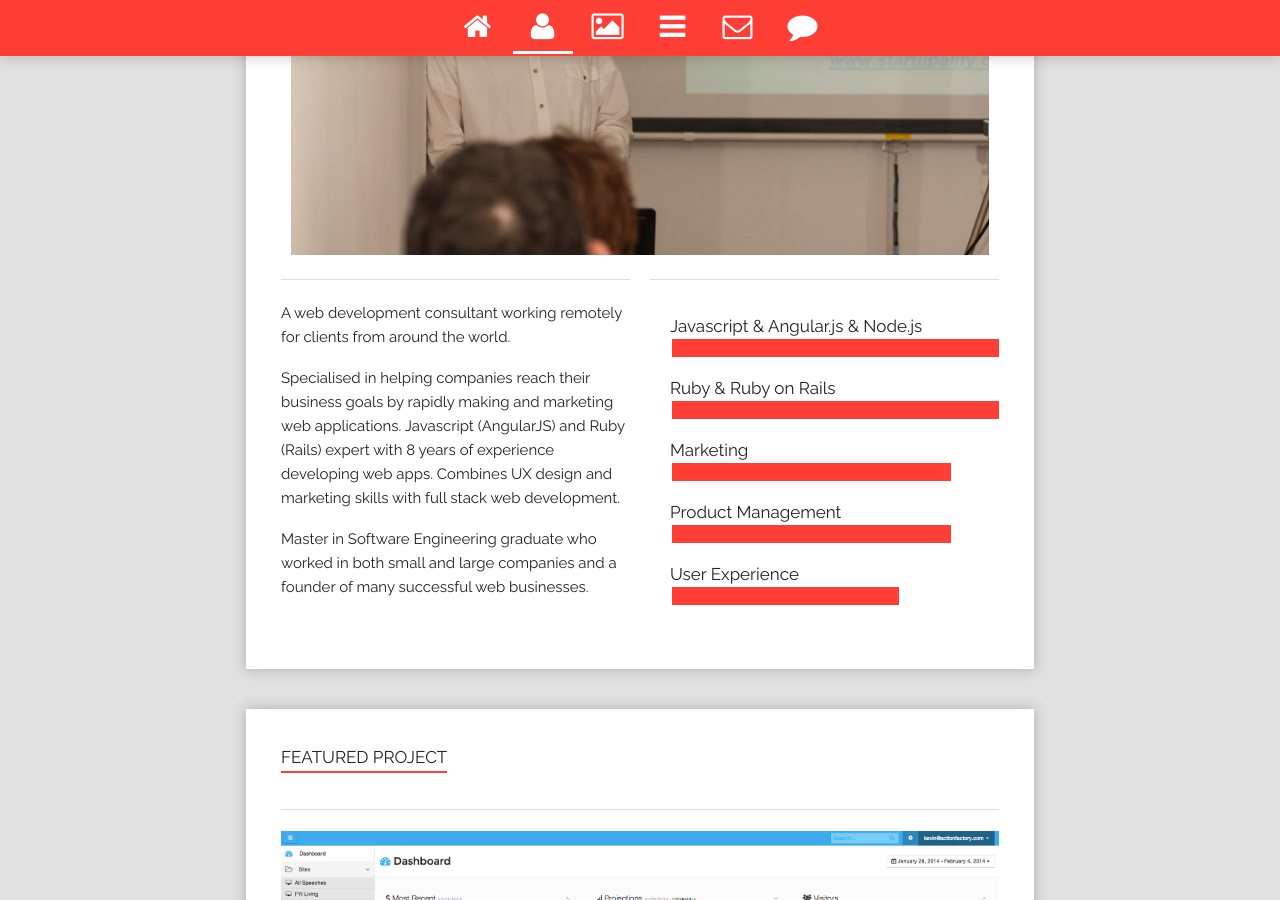
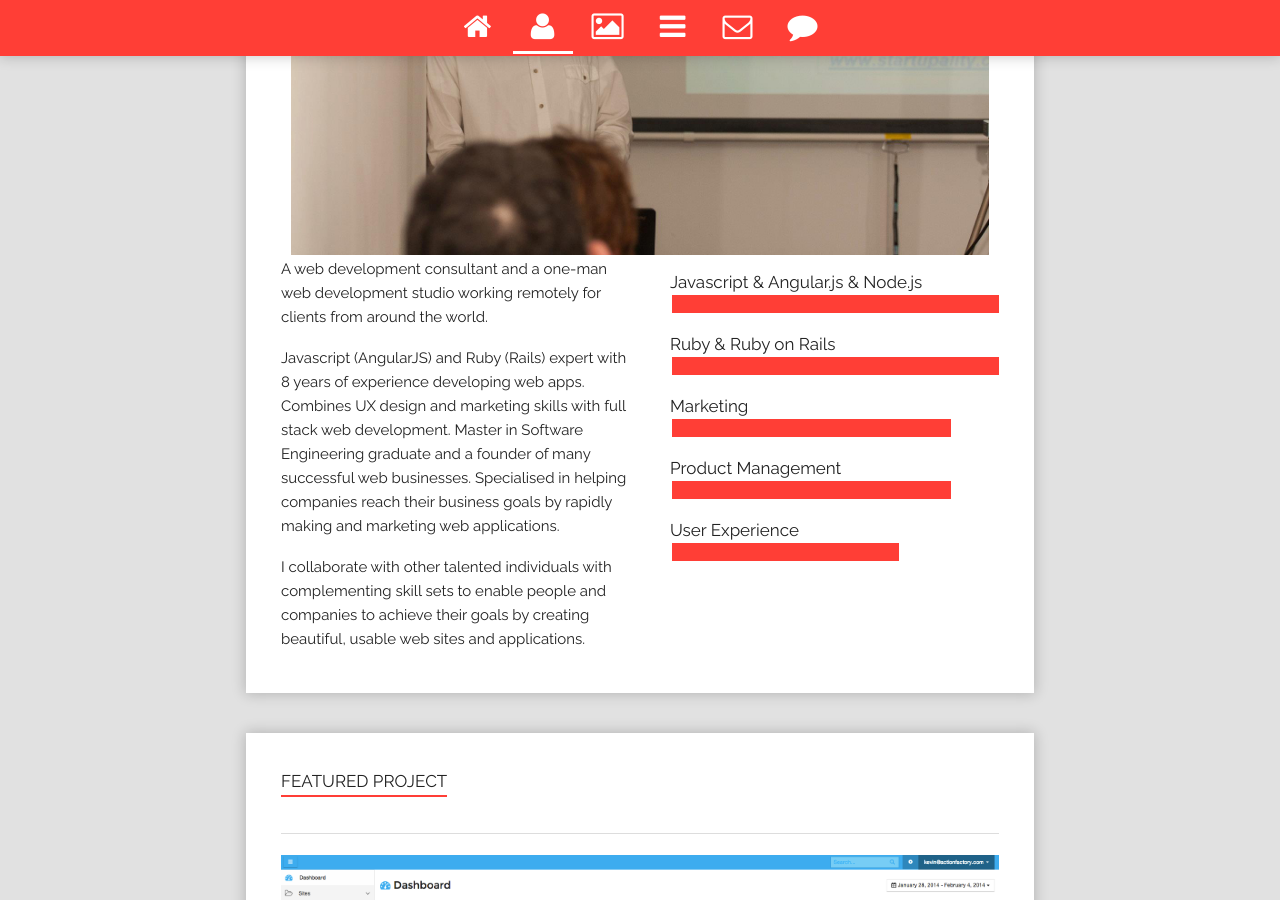
Before and after one commit to lipeno/lipeno.github.io, a Jekyll site: the page built from index.html, in a window 1280 px wide and 900 px high, scrolled down 1771 px. Built offline with Jekyll 4.4.1, drawn with Linux system fonts in a browser that asks for light colours; nearby versions of some CDN libraries; library files that are not in the unit come from our copies; Markdown is read by kramdown in place of the engine named in the settings; the list of posts is cut into pages by our own code; some of the changed text lies outside the part shown.

Commit message:
Change font size and add daily routine post

```diff
--- a/css/main.css
+++ b/css/main.css
@@ -14,7 +14,8 @@
 
 body {
   background-color: #FFF;
-  font: 13.34px Helvetica, Arial, sans-serif;
+  font-family: 'Helvetica Neue', Helvetica, 'Segoe UI', Arial, freesans, sans-serif;
+  font-size: 13.34px;
   font-size: small;
   text-align: center;
 }
--- a/index.html
+++ b/index.html
@@ -34,7 +34,7 @@
                 </ul>
             </div>
             <h3 class="bold" >ANDREJ DRAGIŠIĆ</h3>
-            <h4 >Software consultant</h4>
+            <h4>Web development consultant</h4>
             <hr class="highlight-hr" />
             <div class="row">
 
@@ -82,29 +82,27 @@
     </div>
     <div id="description" class="six columns">
 
-        <hr />
         <p>
             <!--A skilled software engineer with expertise in managing teams and projects to deliver software. Javascript (AngularJS) and Ruby (Rails) expert with 8 years of experience developing web apps.-->
 <!---->
             <!--Graduated with a Master in Software Engineering, worked in both big and small companies, and besides winning awards for apps, participating at hackathons, and organising events and meetups, founded and ran a startup company. Founded web hosting service (HostingCamel.com), business planning tool for entrepreneurs (Startupality.com) and remote workers portal (LiveWorkRemote.com).-->
 
-            A web development consultant working remotely for clients from around the world.
+            A web development consultant and a one-man web development studio working remotely for clients from around the world.
             <!--A skilled software engineer with expertise in managing teams and projects to deliver software.-->
         </p>
         <p>
+            Javascript (AngularJS) and Ruby (Rails) expert with 8 years of experience developing web apps. Combines UX design and marketing skills with full stack web development.
+            Master in Software Engineering graduate and a founder of many successful web businesses.
             Specialised in helping companies reach their business goals by rapidly making and marketing web applications.
-            Javascript (AngularJS) and Ruby (Rails) expert with 8 years of experience developing web apps. Combines UX design and marketing skills with full stack web development.
         </p>
 
         <p>
-            Master in Software Engineering graduate who worked in both small and large companies and a founder of many successful web businesses.
+            I collaborate with other talented individuals with complementing skill sets to enable people and companies to achieve their goals by creating beautiful, usable web sites and applications.
         </p>
 
     </div>
 
     <div class="six columns">
-        <hr />
-
         <ul id="skill">
             <li><span class="bar graphic-design"></span><h5>Javascript & Angular.js & Node.js</h5></li>
             <li><span class="bar graphic-design"></span><h5>Ruby & Ruby on Rails</h5></li>
```
Also changed, not shown: _posts/2015-07-20-daily-routine.md (added, +43 -0 lines), 4 other files.
